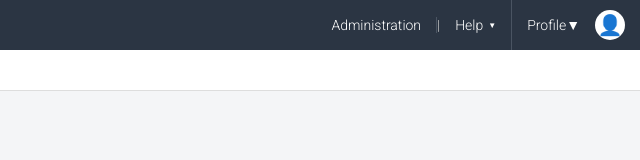
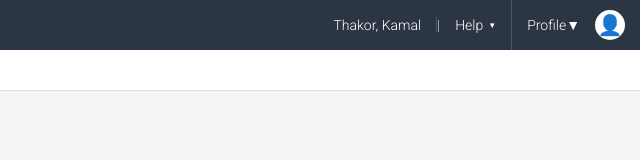
Before and after one commit to kamalthakor22/concur-expenses, a plain HTML site: page new-expense-sheet.html in a window 1280 px wide. Shown: the full height of the page, 640-1280 px from the left. Drawn offline with Linux system fonts and the light colour scheme.

Commit message:
Update new-expense-sheet.html

```diff
--- a/new-expense-sheet.html
+++ b/new-expense-sheet.html
@@ -209,7 +209,7 @@
 
             <!-- Utility Links -->
             <div class="utility-links">
-                <div class="admin-link">Administration</div>
+                <div class="admin-link">Thakor, Kamal</div>
                 |
                 <div class="help-link">
                     Help
```
